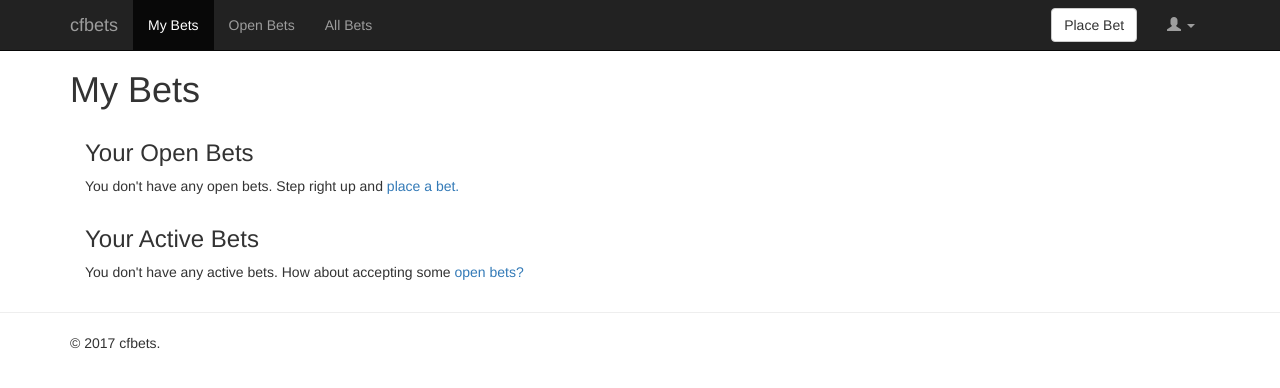
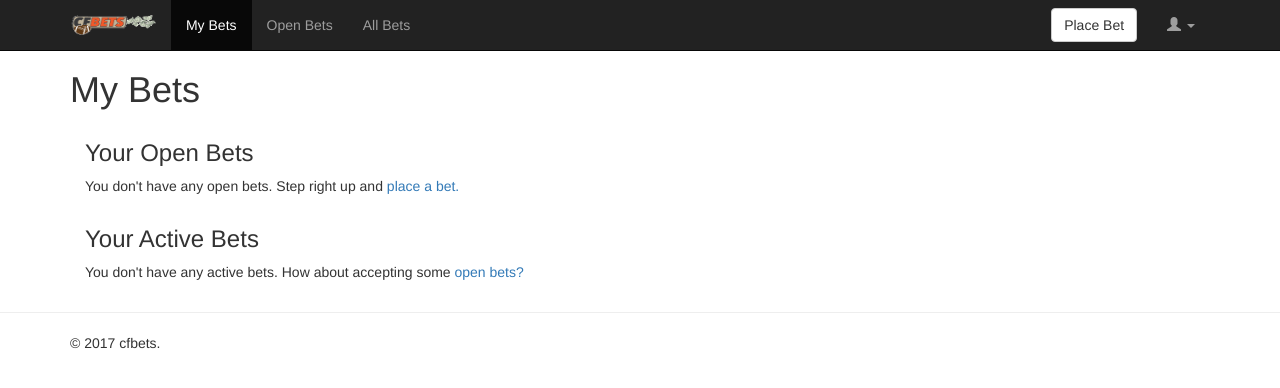
Before and after one commit to joshpelkey/cfbets, a Django app: page /bets/my_bets/ in a window 1280 px wide. Shown: the top 388 px of the page. Run offline with Django 3.2, Linux system fonts and the light colour scheme; the visitor is signed in with stand-in values (Sample User, id 1); data that the repository does not hold is empty; some libraries are stand-ins or nearby versions.

Commit message:
add a navbar brand logo

```diff
--- a/cfbets/static/assets/css/jumbotron.css
+++ b/cfbets/static/assets/css/jumbotron.css
@@ -62,3 +62,12 @@ form#place-bets-form input#id_bet_amount {
 {
 	margin: 5px;
 }
+
+.navbar-brand {
+  padding: 0px;
+}
+.navbar-brand>img {
+  height: 100%;
+  padding: 15px;
+  width: auto;
+}
--- a/cfbets/templates/base.html
+++ b/cfbets/templates/base.html
@@ -33,7 +33,9 @@
 			<div class="container">
 
 				<div class="navbar-header navbar-left pull-left">
-					<a href="/" class="navbar-brand">cfbets</a>
+					<a href="/" class="navbar-brand">
+						<img alt="cfbets small logo" src="{% static 'assets/images/cfbets_logo_sm.png' %}">
+					</a>
 				</div>
 
 				<div class="navbar-header navbar-right pull-right">
@@ -143,7 +145,7 @@
 		{% block base_content %}
 			<div class="jumbotron">
 				<div class="container">
-					<img class="img-responsive" alt="cfbets logo" src="{% static 'assets/images/cfbets_logo.png' %}">
+					<img class="img-responsive" alt="cfbets main logo" src="{% static 'assets/images/cfbets_logo.png' %}">
 					<br/>
 					<p>Base content goes here. Change it.</p>
 			  	</div>
```
Also changed, not shown: cfbets/static/assets/images/cfbets_logo_sm.png (added).
